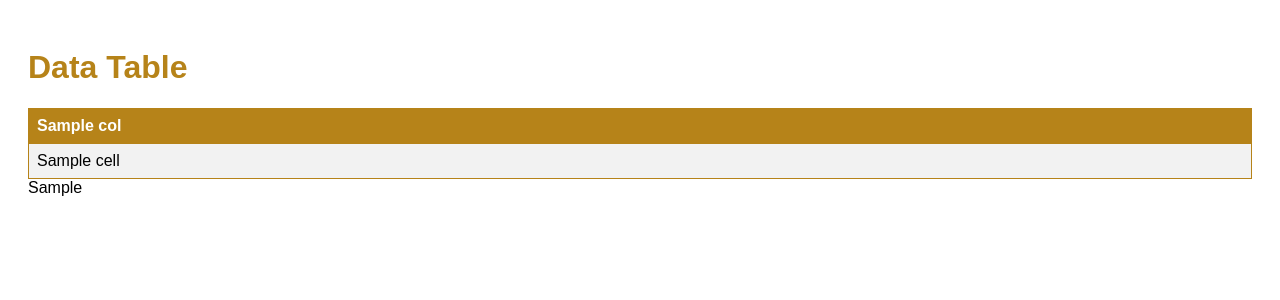
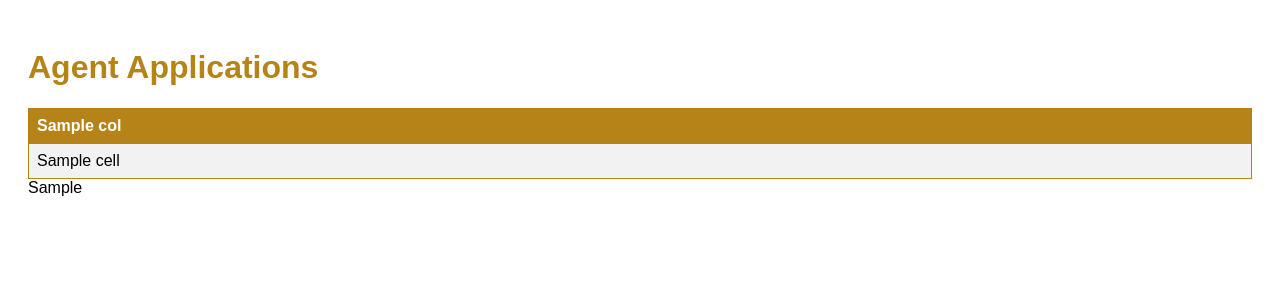
Before and after one commit to kismat91/project-onboarding-forms, a Django app: template pdfapp/templates/pdfapp/list_forms.html in a window 1280 px wide. Shown: the top 300 px of the page. Run offline with Django 5.2, Linux system fonts and the light colour scheme; the template is opened without the code that fills it: most values are stand-ins (such as "Sample title", 1, 10 or a date in 2020).

Commit message:
change in title

```diff
--- a/pdfapp/templates/pdfapp/list_forms.html
+++ b/pdfapp/templates/pdfapp/list_forms.html
@@ -34,7 +34,7 @@
     </style>
 </head>
 <body>
-    <h1>Data Table</h1>
+    <h1>Agent Applications</h1>
     <table>
         <tr>
           {% for col in html_table.columns %}
```
